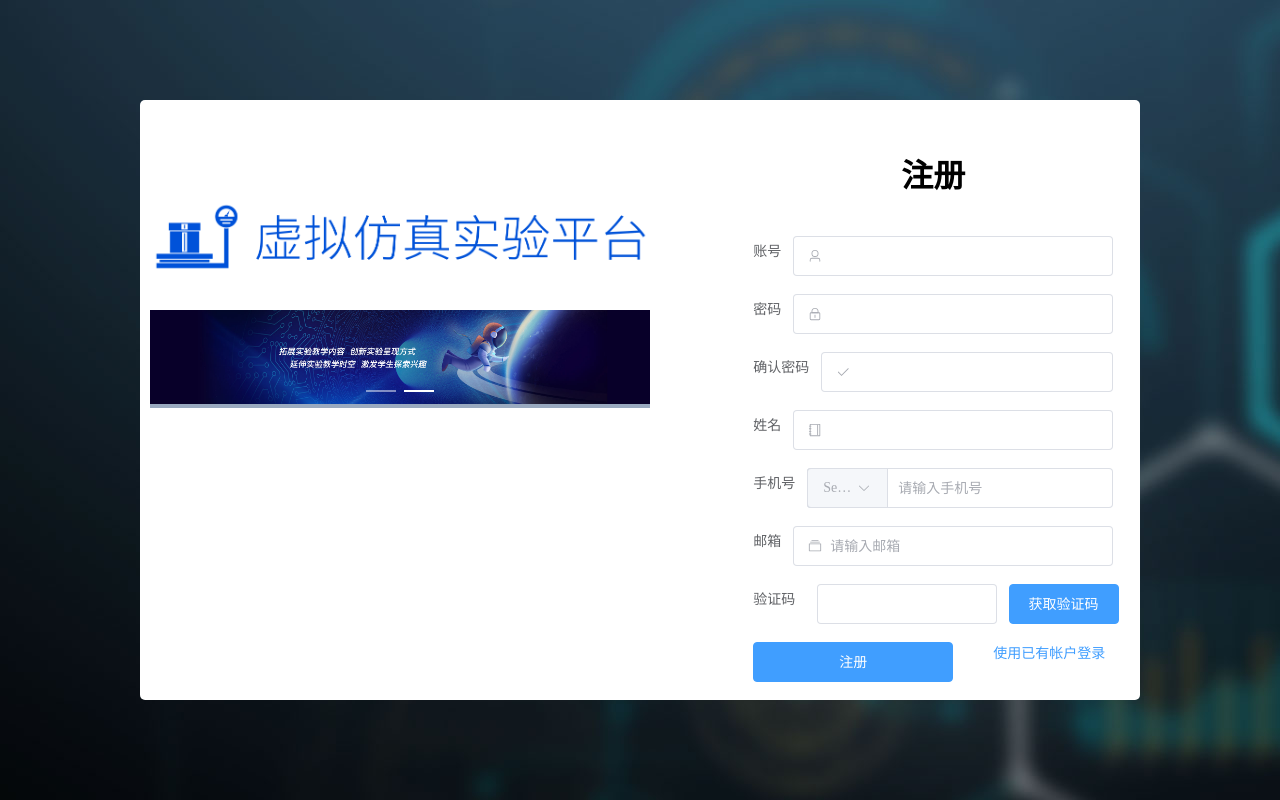
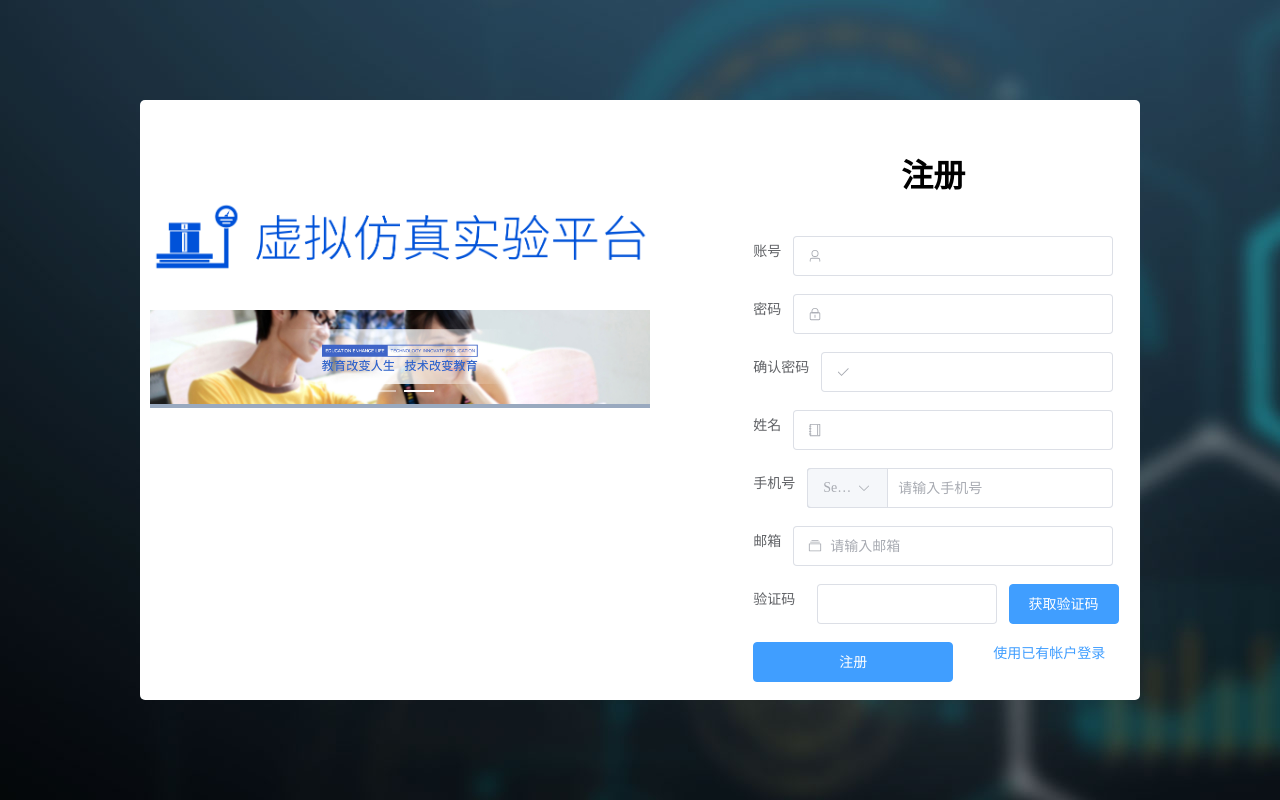
Before and after one commit to gzip11/frontend_project, a Vue app: page /register in a window 1280 px wide. Built offline with nearby package versions, Linux system fonts and the light colour scheme.

Commit message:
解决轮播图url无法引入的问题

```diff
--- a/src/views/welcome/Index.vue
+++ b/src/views/welcome/Index.vue
@@ -8,8 +8,8 @@
           </div>
           <div class="banner">
             <el-carousel height="auto" arrow="never">
-              <el-carousel-item style="height: auto" v-for="item in data.carouselImgUrl" :key="item">
-                <el-image :src="pic01" :fit="fill"></el-image>
+              <el-carousel-item style="height: auto" v-for="item in data.carouselImg" :key="item">
+                <el-image :src="item.url" :fit="fill"></el-image>
               </el-carousel-item>
             </el-carousel>
           </div>
@@ -30,14 +30,13 @@
 
 <script setup>
 import logo from '@/assets/img/logo-mini.png';
-import pic01 from '@/assets/img/carousel01.jpeg'
-import {reactive} from "vue";
+import {reactive,ref} from "vue";
 
 const data = reactive({
   logoUrl: logo,
-  carouselImgUrl: [
-    "@/assets/img/carousel01.jpeg",
-    "@/assets/img/carousel02.jpeg"
+  carouselImg: [
+    {url: new URL('@/assets/img/carousel01.jpeg',import.meta.url).href},
+    {url: new URL('@/assets/img/carousel02.jpeg',import.meta.url).href},
   ]
 })
 
```
